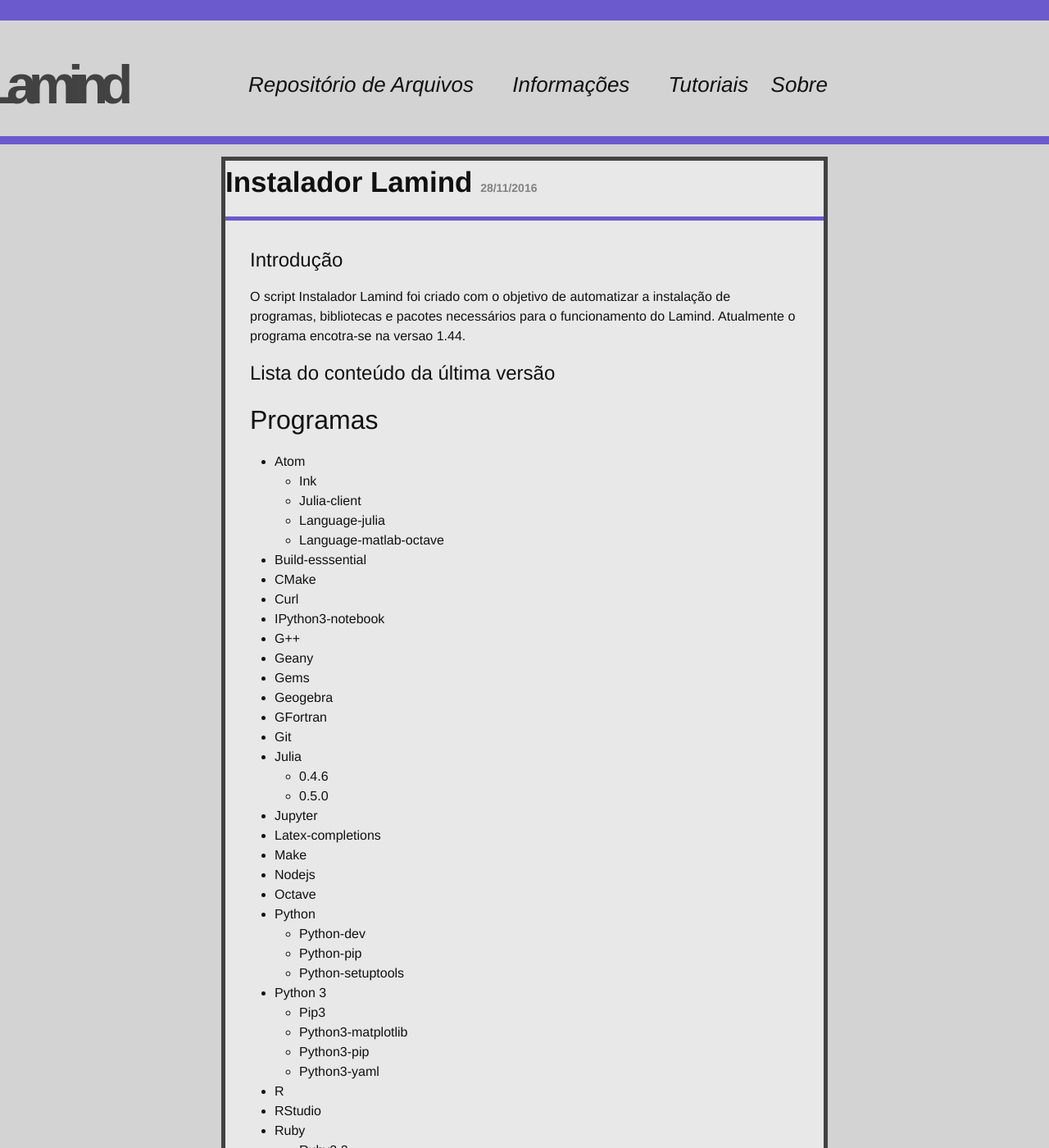
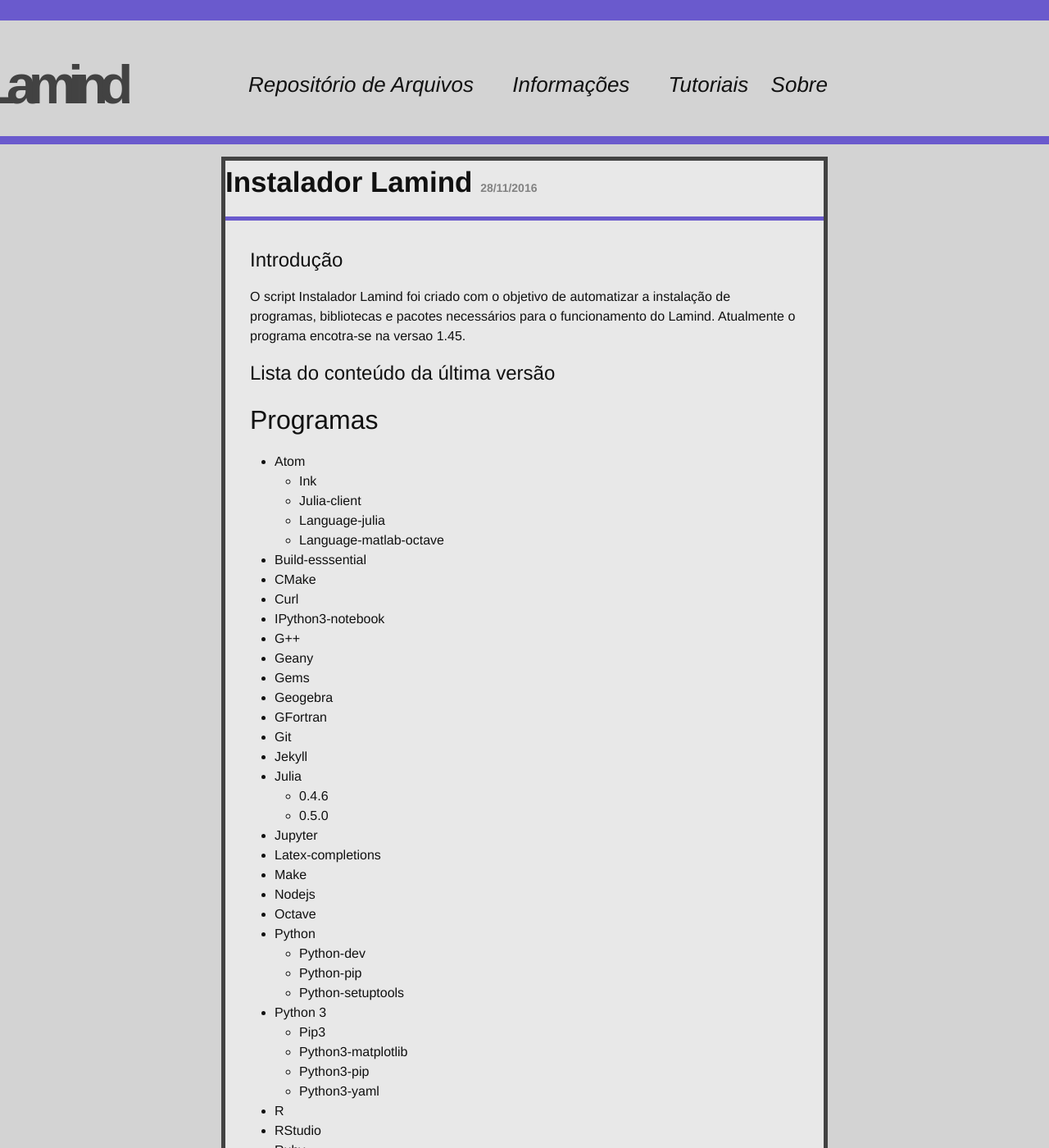
Before and after one commit to ufpr-lamind/ufpr-lamind.github.io, a Jekyll site: the page built from _posts/2016-11-28-Instalador-Lamind.markdown, in a window 1280 px wide and 1400 px high. Shown: the whole window at 82% size. Built offline with Jekyll 4.4.1, drawn with Linux system fonts in a browser that asks for light colours.

Commit message:
Atualiza a versao do instalador

```diff
--- a/_posts/2016-11-28-Instalador-Lamind.markdown
+++ b/_posts/2016-11-28-Instalador-Lamind.markdown
@@ -8,7 +8,7 @@
 # Introdução
 O script Instalador Lamind foi criado com o objetivo de automatizar a instalação
 de programas, bibliotecas e pacotes necessários para o funcionamento do Lamind.
-Atualmente o programa encotra-se na versao 1.44.
+Atualmente o programa encotra-se na versao 1.45.
 
 
 # Lista do conteúdo da última versão
@@ -29,6 +29,7 @@
 - Geogebra
 - GFortran
 - Git
+- Jekyll
 - Julia
   - 0.4.6
   - 0.5.0
```
